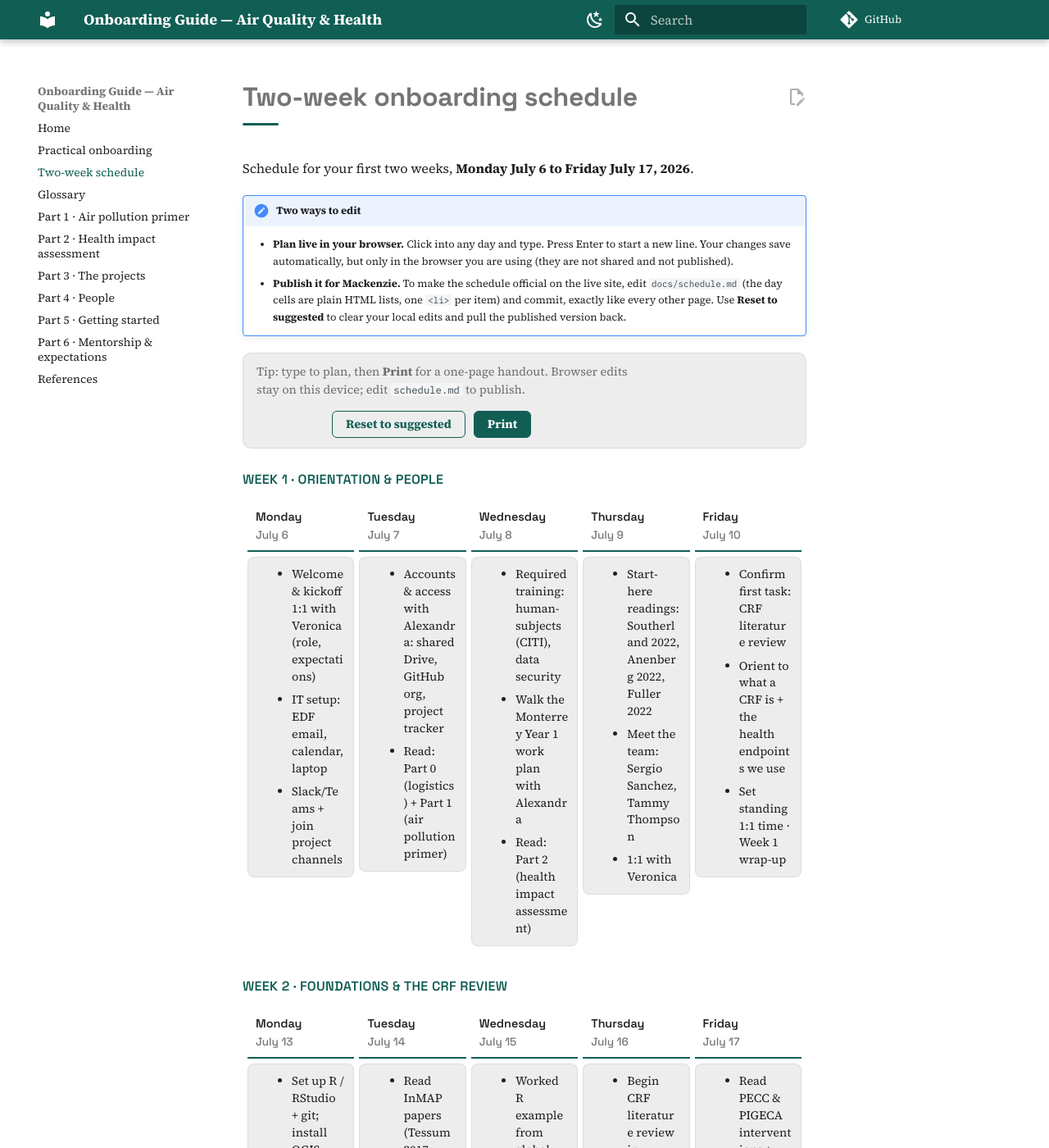
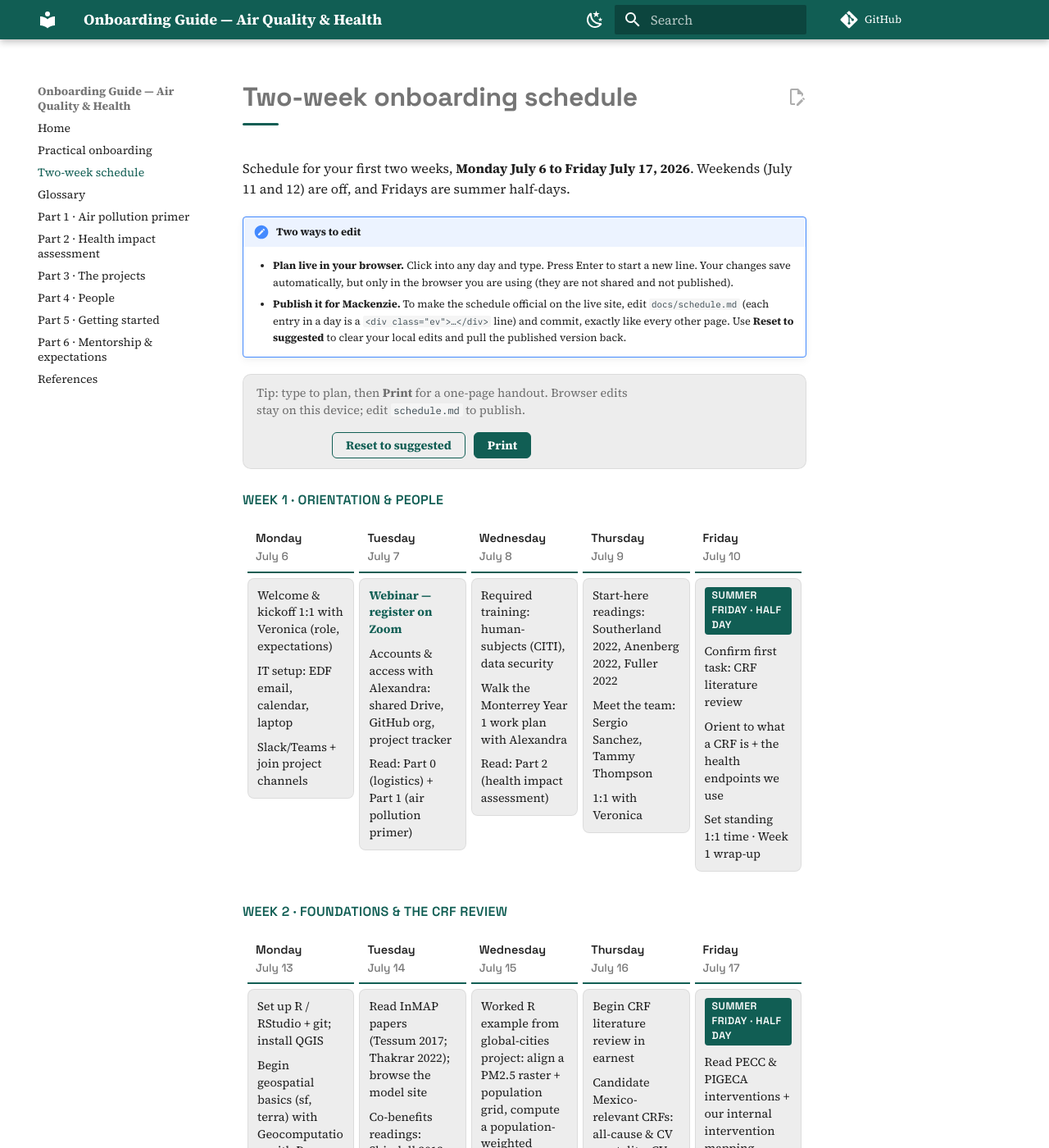
Before and after one commit to vtinney/mh-onboarding-site, an MkDocs documentation site: the page built from docs/schedule.md, in a window 1280 px wide and 1400 px high. Shown: the whole window at 82% size. Built offline with MkDocs 1.6.1 and Material for MkDocs 9.7.7, drawn with Linux system fonts in a browser that asks for light colours; comment, search, counter and statistics services are not loaded.

Commit message:
Schedule: drop bullets, add Tue Jul 7 webinar + summer-Friday half-days
- Day entries are now clean stacked lines (no bullet markers)
- Tue Jul 7: Zoom webinar registration link (highlighted)
- Fridays (Jul 10, 17) flagged as summer half-days
- Bump autosave key to v2 so cached bulleted edits don't persist

Co-Authored-By: Claude Opus 4.8 (1M context) <noreply@anthropic.com>

```diff
--- a/docs/javascripts/schedule.js
+++ b/docs/javascripts/schedule.js
@@ -1,6 +1,6 @@
 /* Two-week onboarding schedule: live editing, per-browser autosave, print, reset. */
 (function () {
-  var STORAGE_PREFIX = "mh-schedule:";
+  var STORAGE_PREFIX = "mh-schedule:v2:";
 
   function initSchedule() {
     var grid = document.querySelector("[data-schedule]");
--- a/docs/schedule.md
+++ b/docs/schedule.md
@@ -1,11 +1,11 @@
 # Two-week onboarding schedule
 
-Schedule for your first two weeks, **Monday July 6 to Friday July 17, 2026**.
+Schedule for your first two weeks, **Monday July 6 to Friday July 17, 2026**. Weekends (July 11 and 12) are off, and Fridays are summer half-days.
 
 
 !!! note "Two ways to edit"
     - **Plan live in your browser.** Click into any day and type. Press Enter to start a new line. Your changes save automatically, but only in the browser you are using (they are not shared and not published).
-    - **Publish it for Mackenzie.** To make the schedule official on the live site, edit `docs/schedule.md` (the day cells are plain HTML lists, one `<li>` per item) and commit, exactly like every other page. Use **Reset to suggested** to clear your local edits and pull the published version back.
+    - **Publish it for Mackenzie.** To make the schedule official on the live site, edit `docs/schedule.md` (each entry in a day is a `<div class="ev">…</div>` line) and commit, exactly like every other page. Use **Reset to suggested** to clear your local edits and pull the published version back.
 
 <div class="sched-toolbar" markdown="0">
   <span class="sched-hint">Tip: type to plan, then <strong>Print</strong> for a one-page handout. Browser edits stay on this device; edit <code>schedule.md</code> to publish.</span>
@@ -32,30 +32,32 @@ Schedule for your first two weeks, **Monday July 6 to Friday July 17, 2026**.
       </thead>
       <tbody>
         <tr>
-          <td><div class="day" contenteditable="true" spellcheck="true" data-key="w1-mon"><ul>
-            <li>Welcome &amp; kickoff 1:1 with Veronica (role, expectations)</li>
-            <li>IT setup: EDF email, calendar, laptop</li>
-            <li>Slack/Teams + join project channels</li>
-          </ul></div></td>
-          <td><div class="day" contenteditable="true" spellcheck="true" data-key="w1-tue"><ul>
-            <li>Accounts &amp; access with Alexandra: shared Drive, GitHub org, project tracker</li>
-            <li>Read: Part 0 (logistics) + Part 1 (air pollution primer)</li>
-          </ul></div></td>
-          <td><div class="day" contenteditable="true" spellcheck="true" data-key="w1-wed"><ul>
-            <li>Required training: human-subjects (CITI), data security</li>
-            <li>Walk the Monterrey Year 1 work plan with Alexandra</li>
-            <li>Read: Part 2 (health impact assessment)</li>
-          </ul></div></td>
-          <td><div class="day" contenteditable="true" spellcheck="true" data-key="w1-thu"><ul>
-            <li>Start-here readings: Southerland 2022, Anenberg 2022, Fuller 2022</li>
-            <li>Meet the team: Sergio Sanchez, Tammy Thompson</li>
-            <li>1:1 with Veronica</li>
-          </ul></div></td>
-          <td><div class="day" contenteditable="true" spellcheck="true" data-key="w1-fri"><ul>
-            <li>Confirm first task: CRF literature review</li>
-            <li>Orient to what a CRF is + the health endpoints we use</li>
-            <li>Set standing 1:1 time &middot; Week 1 wrap-up</li>
-          </ul></div></td>
+          <td><div class="day" contenteditable="true" spellcheck="true" data-key="w1-mon">
+            <div class="ev">Welcome &amp; kickoff 1:1 with Veronica (role, expectations)</div>
+            <div class="ev">IT setup: EDF email, calendar, laptop</div>
+            <div class="ev">Slack/Teams + join project channels</div>
+          </div></td>
+          <td><div class="day" contenteditable="true" spellcheck="true" data-key="w1-tue">
+            <div class="ev ev-highlight">Webinar &mdash; <a href="https://bostonu.zoom.us/meeting/register/RDxGC-D2QAS-TH_6pFudYg#/registration">register on Zoom</a></div>
+            <div class="ev">Accounts &amp; access with Alexandra: shared Drive, GitHub org, project tracker</div>
+            <div class="ev">Read: Part 0 (logistics) + Part 1 (air pollution primer)</div>
+          </div></td>
+          <td><div class="day" contenteditable="true" spellcheck="true" data-key="w1-wed">
+            <div class="ev">Required training: human-subjects (CITI), data security</div>
+            <div class="ev">Walk the Monterrey Year 1 work plan with Alexandra</div>
+            <div class="ev">Read: Part 2 (health impact assessment)</div>
+          </div></td>
+          <td><div class="day" contenteditable="true" spellcheck="true" data-key="w1-thu">
+            <div class="ev">Start-here readings: Southerland 2022, Anenberg 2022, Fuller 2022</div>
+            <div class="ev">Meet the team: Sergio Sanchez, Tammy Thompson</div>
+            <div class="ev">1:1 with Veronica</div>
+          </div></td>
+          <td><div class="day" contenteditable="true" spellcheck="true" data-key="w1-fri">
+            <div class="day-note">Summer Friday &middot; half day</div>
+            <div class="ev">Confirm first task: CRF literature review</div>
+            <div class="ev">Orient to what a CRF is + the health endpoints we use</div>
+            <div class="ev">Set standing 1:1 time &middot; Week 1 wrap-up</div>
+          </div></td>
         </tr>
       </tbody>
     </table>
@@ -75,27 +77,28 @@ Schedule for your first two weeks, **Monday July 6 to Friday July 17, 2026**.
       </thead>
       <tbody>
         <tr>
-          <td><div class="day" contenteditable="true" spellcheck="true" data-key="w2-mon"><ul>
-            <li>Set up R / RStudio + git; install QGIS</li>
-            <li>Begin geospatial basics (sf, terra) with Geocomputation with R</li>
-          </ul></div></td>
-          <td><div class="day" contenteditable="true" spellcheck="true" data-key="w2-tue"><ul>
-            <li>Read InMAP papers (Tessum 2017; Thakrar 2022); browse the model site</li>
-            <li>Co-benefits readings: Shindell 2012; Anenberg 2012</li>
-          </ul></div></td>
-          <td><div class="day" contenteditable="true" spellcheck="true" data-key="w2-wed"><ul>
-            <li>Worked R example from global-cities project: align a PM2.5 raster + population grid, compute a population-weighted average</li>
-            <li>1:1 with Veronica</li>
-          </ul></div></td>
-          <td><div class="day" contenteditable="true" spellcheck="true" data-key="w2-thu"><ul>
-            <li>Begin CRF literature review in earnest</li>
-            <li>Candidate Mexico-relevant CRFs: all-cause &amp; CV mortality, CV ED visits/hospitalizations, respiratory hospitalizations</li>
-          </ul></div></td>
-          <td><div class="day" contenteditable="true" spellcheck="true" data-key="w2-fri"><ul>
-            <li>Read PECC &amp; PIGECA interventions + our internal intervention mapping</li>
-            <li>Concentration-response readings: Burnett 2014, 2018</li>
-            <li>Week 2 wrap-up with Veronica</li>
-          </ul></div></td>
+          <td><div class="day" contenteditable="true" spellcheck="true" data-key="w2-mon">
+            <div class="ev">Set up R / RStudio + git; install QGIS</div>
+            <div class="ev">Begin geospatial basics (sf, terra) with Geocomputation with R</div>
+          </div></td>
+          <td><div class="day" contenteditable="true" spellcheck="true" data-key="w2-tue">
+            <div class="ev">Read InMAP papers (Tessum 2017; Thakrar 2022); browse the model site</div>
+            <div class="ev">Co-benefits readings: Shindell 2012; Anenberg 2012</div>
+          </div></td>
+          <td><div class="day" contenteditable="true" spellcheck="true" data-key="w2-wed">
+            <div class="ev">Worked R example from global-cities project: align a PM2.5 raster + population grid, compute a population-weighted average</div>
+            <div class="ev">1:1 with Veronica</div>
+          </div></td>
+          <td><div class="day" contenteditable="true" spellcheck="true" data-key="w2-thu">
+            <div class="ev">Begin CRF literature review in earnest</div>
+            <div class="ev">Candidate Mexico-relevant CRFs: all-cause &amp; CV mortality, CV ED visits/hospitalizations, respiratory hospitalizations</div>
+          </div></td>
+          <td><div class="day" contenteditable="true" spellcheck="true" data-key="w2-fri">
+            <div class="day-note">Summer Friday &middot; half day</div>
+            <div class="ev">Read PECC &amp; PIGECA interventions + our internal intervention mapping</div>
+            <div class="ev">Concentration-response readings: Burnett 2014, 2018</div>
+            <div class="ev">Week 2 wrap-up with Veronica</div>
+          </div></td>
         </tr>
       </tbody>
     </table>
--- a/docs/stylesheets/extra.css
+++ b/docs/stylesheets/extra.css
@@ -202,8 +202,23 @@
   box-shadow: 0 0 0 2px var(--md-accent-fg-color);
   background: var(--md-default-bg-color);
 }
-.day ul { margin: 0; padding-left: 1.05em; }
-.day li { margin: 0 0 0.35rem; }
+.day .ev { margin: 0 0 0.45rem; }
+.day .ev:last-child { margin-bottom: 0; }
+.day .ev-highlight { font-weight: 600; color: var(--md-primary-fg-color); }
+.day .ev-highlight a { font-weight: 600; }
+.day-note {
+  display: inline-block;
+  margin: 0 0 0.5rem;
+  padding: 0.1rem 0.45rem;
+  border-radius: 4px;
+  background: var(--md-primary-fg-color);
+  color: #fff;
+  font-family: "Space Grotesk", sans-serif;
+  font-size: 0.62rem;
+  font-weight: 600;
+  text-transform: uppercase;
+  letter-spacing: 0.04em;
+}
 
 @media (max-width: 900px) {
   .sched-table,
@@ -232,5 +247,12 @@
     border: 1px solid #999;
     background: #fff;
   }
+  .day-note {
+    background: #fff;
+    color: #000;
+    padding: 0;
+    border-bottom: 1px solid #000;
+  }
+  .day .ev-highlight { color: #000; }
   @page { size: landscape; margin: 1cm; }
 }
```
